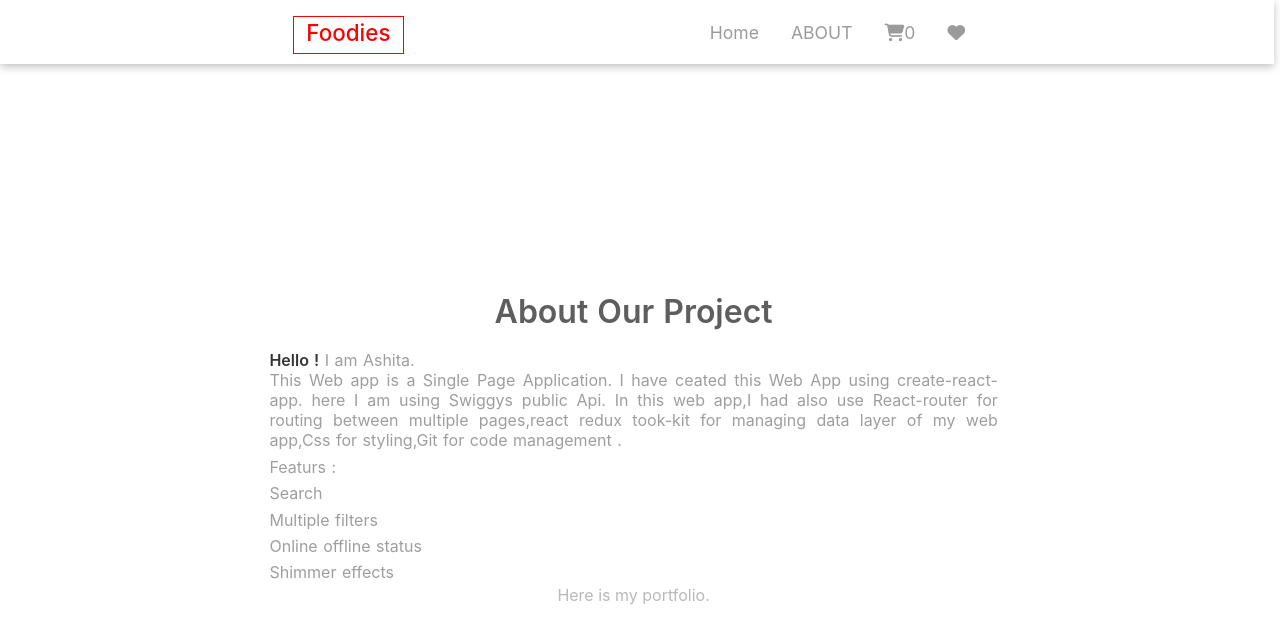
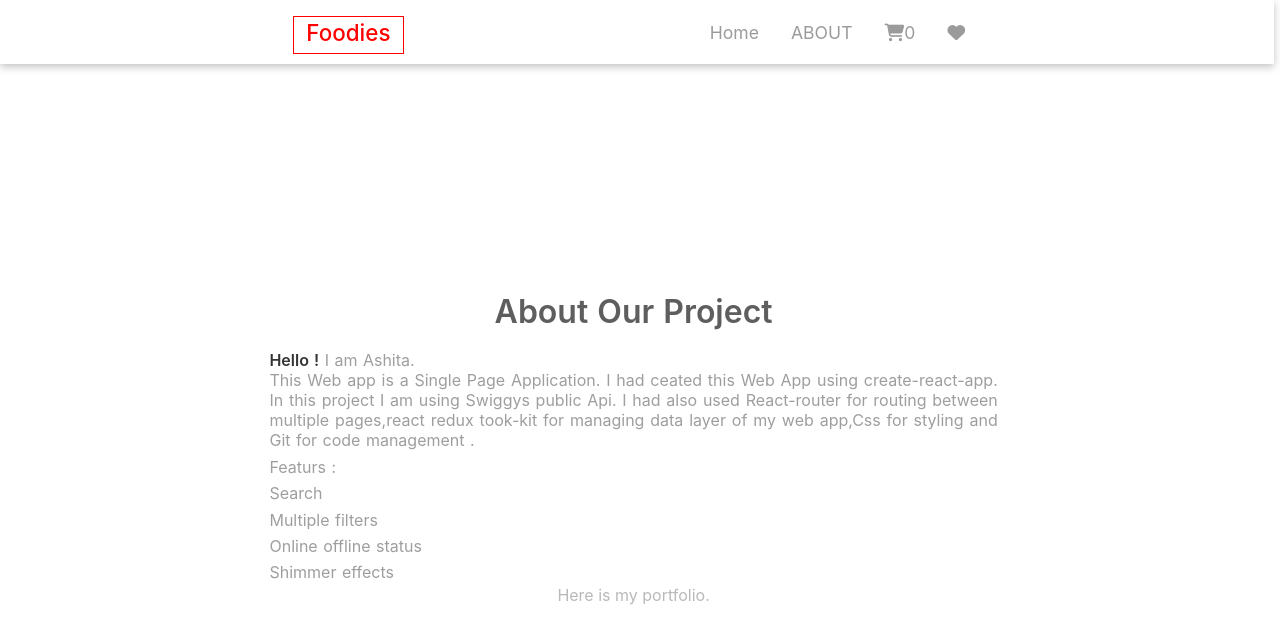
Before and after one commit to Ashita-23/Foodies, a React (Create React App) app: page /about in a window 1280 px wide. Shown: the top 644 px of the page. Built offline with nearby package versions, Linux system fonts and the light colour scheme; no server answers.

Commit message:
text edited..

```diff
--- a/src/BodyComponents/AboutComponent/about.js
+++ b/src/BodyComponents/AboutComponent/about.js
@@ -8,8 +8,8 @@ const About = () => {
         <h1 className="about-heading">About Our Project </h1>
         {/* <h2 className="about-heading">If you are note able to see any data on page  </h2> */}
         <p className="about-text">
-          <span>Hello !</span> I am Ashita. <br/>This Web app is a Single Page Application. I have ceated this Web App using create-react-app. here I am using Swiggys public Api. In this web app,I had also  use React-router for routing between multiple pages,react redux took-kit for managing data
- layer of my web app,Css for styling,Git for code management .
+          <span>Hello !</span> I am Ashita. <br/>This Web app is a Single Page Application. I had ceated this Web App using create-react-app. In this project I am using Swiggys public Api. I had also  used React-router for routing between multiple pages,react redux took-kit for managing data
+ layer of my web app,Css for styling and Git for code management .
 
         </p>
 
```
